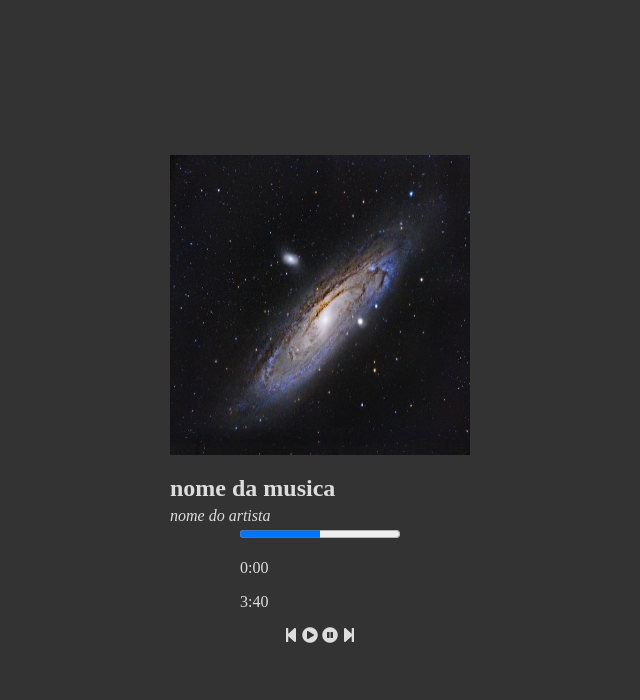
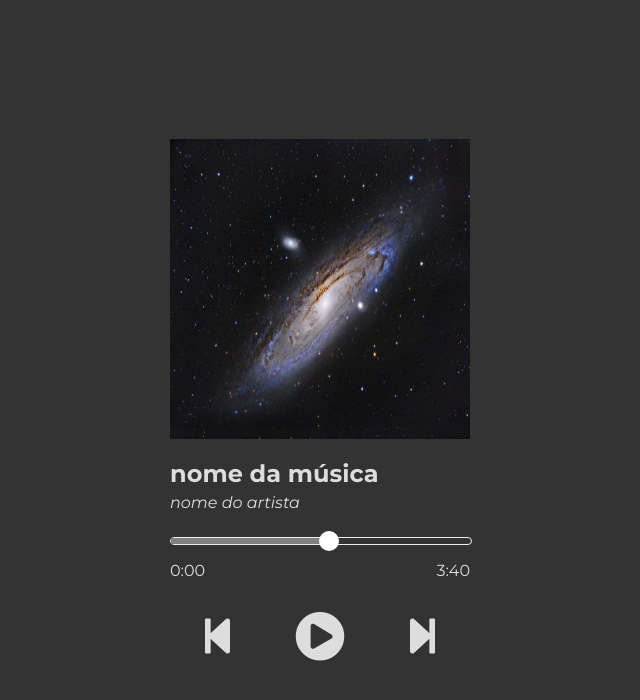
Before and after one commit to natansilvaa/projeto-musica, a plain HTML site: page index.html in a window 1280 px wide. Shown: the whole page, without its empty margins (320-960 px from the left). Drawn offline with Linux system fonts and the light colour scheme.

Commit message:
terminei o css do projeto

```diff
--- a/index.html
+++ b/index.html
@@ -4,18 +4,21 @@
     <meta charset="UTF-8">
     <meta name="viewport" content="width=device-width, initial-scale=1.0">
     <link rel="stylesheet" href="https://use.fontawesome.com/releases/v5.15.4/css/all.css" integrity="sha384-DyZ88mC6Up2uqS4h/KRgHuoeGwBcD4Ng9SiP4dIRy0EXTlnuz47vAwmeGwVChigm" crossorigin="anonymous"/>
+    <link rel="preconnect" href="https://fonts.googleapis.com">
+    <link rel="preconnect" href="https://fonts.gstatic.com" crossorigin>
+    <link href="https://fonts.googleapis.com/css2?family=Montserrat:ital,wght@0,100..900;1,100..900&display=swap" rel="stylesheet">
     <link rel="stylesheet" href="style.css">
     <title>projeto play música</title>
 </head>
 <body>
     <img src="imagens/interestelar.jpg" alt="esta imagem nao foi carregada com sucesso">
     <div class="descricao">
-        <h2>nome da musica</h2>
+        <h2>nome da música</h2>
             <i>nome do artista</i>
         </div>
         <div class="duracao">
             <div class="barra ">
-                <progress value="0.5" max="1"></progress>
+                <progress value="0" max="1"></progress>
                 <div class="ponto"></div>
             </div>
             <div class="tempo">
@@ -24,10 +27,10 @@
             </div>
         </div>
         <div class="player">
-            <i class="fas fa-step-backward"></i>
-            <i class="fas fa-play-circle"></i>
-            <i class="fas fa-pause-circle"></i>
-            <i class="fas fa-step-forward"></i>
+            <i class="fas fa-step-backward setas"></i>
+            <i class="fas fa-play-circle botao-play"></i>
+            <i class="fas fa-pause-circle botao-pause"></i>
+            <i class="fas fa-step-forward setas"></i>
         </div>
         <audio src="musicas/calm-space-music-312291.mp3"></audio>
     </body>
--- a/style.css
+++ b/style.css
@@ -8,6 +8,7 @@ body{
     height: 100vh;
     background-color: #333;
     color: #ddd;
+    font-family: "Montserrat", sans-serif;
 }
 
 
@@ -23,3 +24,56 @@ img{
     h2{
         margin-bottom: 5px;
     }
+    .duracao{
+        width: 300px;
+        margin-top: 25px;
+    }
+    .barra {
+        width: 300px;
+        height: 6px;
+        border: 1px solid #eee;
+        border-radius: 5px;
+        display: flex;
+        align-items: center;
+        justify-content: flex-start;
+    }
+    progress {
+        height: 6px;
+        width: 50%;
+        background-color: #333;
+    }
+
+    .ponto{
+        width: 20px;
+        height: 20px;
+        background-color: white;
+        border-radius: 50%;
+        margin-left: -2px;
+    }
+
+    .tempo{
+        display: flex;
+        width: 300px;
+        justify-content: space-between;
+    }
+    .player{
+        width: 300px;
+        display: flex;
+        justify-content: space-around;
+        align-items: center;
+        margin-top: 15px;
+    }
+    .botao-play{
+        font-size: 50px;
+        cursor: pointer;
+    }
+    .botao-pause{
+        font-size: 50px;
+        display: none;
+        cursor: pointer;
+    }
+
+    .setas{
+        font-size: 40px;
+        cursor: pointer;
+    }
```
